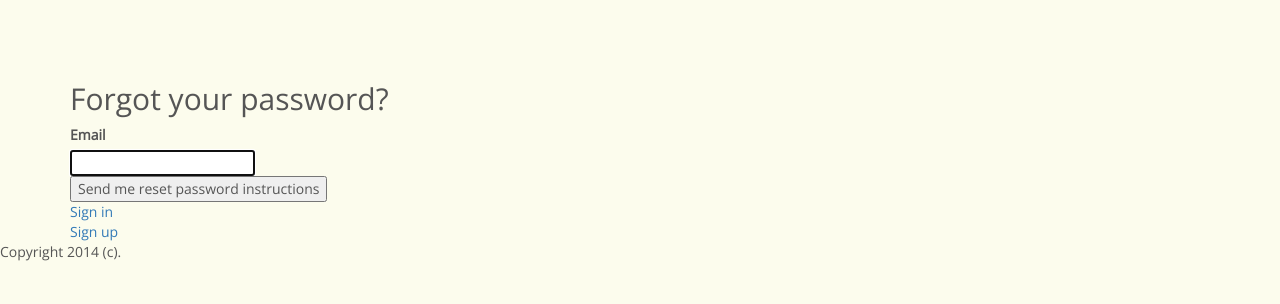
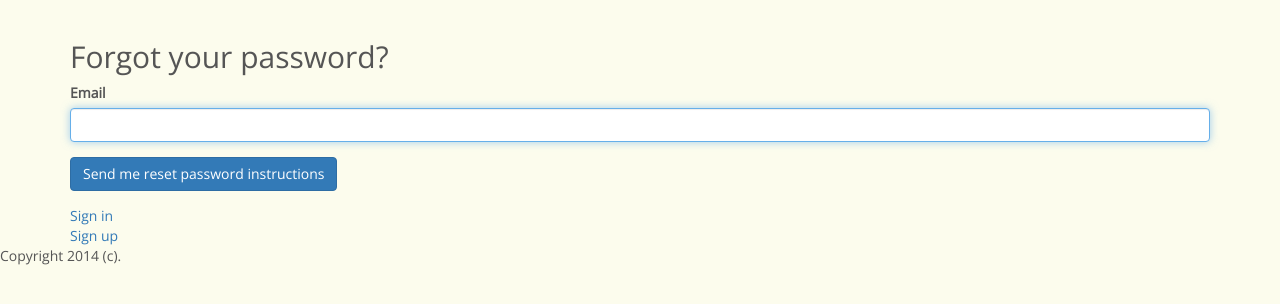
Before and after one commit to deanvlue/estsydemo, a Rails app: page /users/password/new in a window 1280 px wide. Shown: the part 52-356 px from the top of the page. Run offline with Rails 7, Linux system fonts and the light colour scheme; style sheets or scripts are compiled from the project's sources; parts of the project's set-up code (start-up, migrations or seed data) failed here and were passed over; some libraries are stand-ins or nearby versions.

Commit message:
Install and setup Devise gem

```diff
--- /dev/null
+++ b/app/helpers/devise_helper.rb
@@ -0,0 +1,18 @@
+module DeviseHelper
+  def devise_error_messages!
+    return '' if resource.errors.empty?
+
+    messages = resource.errors.full_messages.map { |msg| content_tag(:li, msg) }.join
+    sentence = I18n.t('errors.messages.not_saved', count: resource.errors.count, resource: resource.class.model_name.human.downcase)
+
+    html = <<-HTML
+    <div class="alert alert-danger alert-dismissable">
+      <button type="button" class="close" data-dismiss="alert" aria-hidden="true">&times;</button>
+      <h4>#{sentence}</h4>
+      #{messages}
+    </div>
+    HTML
+
+    html.html_safe
+  end
+end
--- a/app/views/devise/passwords/new.html.erb
+++ b/app/views/devise/passwords/new.html.erb
@@ -3,10 +3,12 @@
 <%= form_for(resource, as: resource_name, url: password_path(resource_name), html: { method: :post }) do |f| %>
   <%= devise_error_messages! %>
 
-  <div><%= f.label :email %><br />
-  <%= f.email_field :email, autofocus: true %></div>
+  <div class="form-group">
+  <%= f.label :email %><br />
+  <%= f.email_field :email, autofocus: true, class: "form-control" %></div>
 
-  <div><%= f.submit "Send me reset password instructions" %></div>
+  <div class="form-group">
+  <%= f.submit "Send me reset password instructions", class: "btn btn-primary" %></div>
 <% end %>
 
 <%= render "devise/shared/links" %>
--- a/app/views/devise/registrations/edit.html.erb
+++ b/app/views/devise/registrations/edit.html.erb
@@ -37,6 +37,6 @@
 
 <h3>Cancel my account</h3>
 
-<p>Unhappy? <%= button_to "Cancel my account", registration_path(resource_name), data: { confirm: "Are you sure?" }, method: :delete , class: "btn btn-primary" %></p>
+<p>Unhappy? <%= button_to "Cancel my account", registration_path(resource_name), data: { confirm: "Are you sure?" }, method: :delete , class: "btn btn-danger" %></p>
 
 <%= link_to "Back", :back %>
--- a/app/views/layouts/application.html.erb
+++ b/app/views/layouts/application.html.erb
@@ -12,9 +12,15 @@
 <%= render 'layouts/header' %>
 
 <div class="container">
-    <p class="notice"><%= notice %></p>
-    <p class="alert"><%= alert %></p>
 
+    <% flash.each do |name,msg|%>
+      <% if msg.is_a?(String) %>
+        <div class="alert alert-<%= name == :notice ? "success":"danger" %> alert-dismissable">
+          <button type="button" class="close" data-dismiss="alert" aria-hidden"true">&times;</button>
+          <%= content_tag :div, msg, :id => "flash_#{name}" %>
+        </div>
+      <% end %>
+    <% end %>
     <%= yield %>
 
 </div> <!-- class cotainer -->
```
